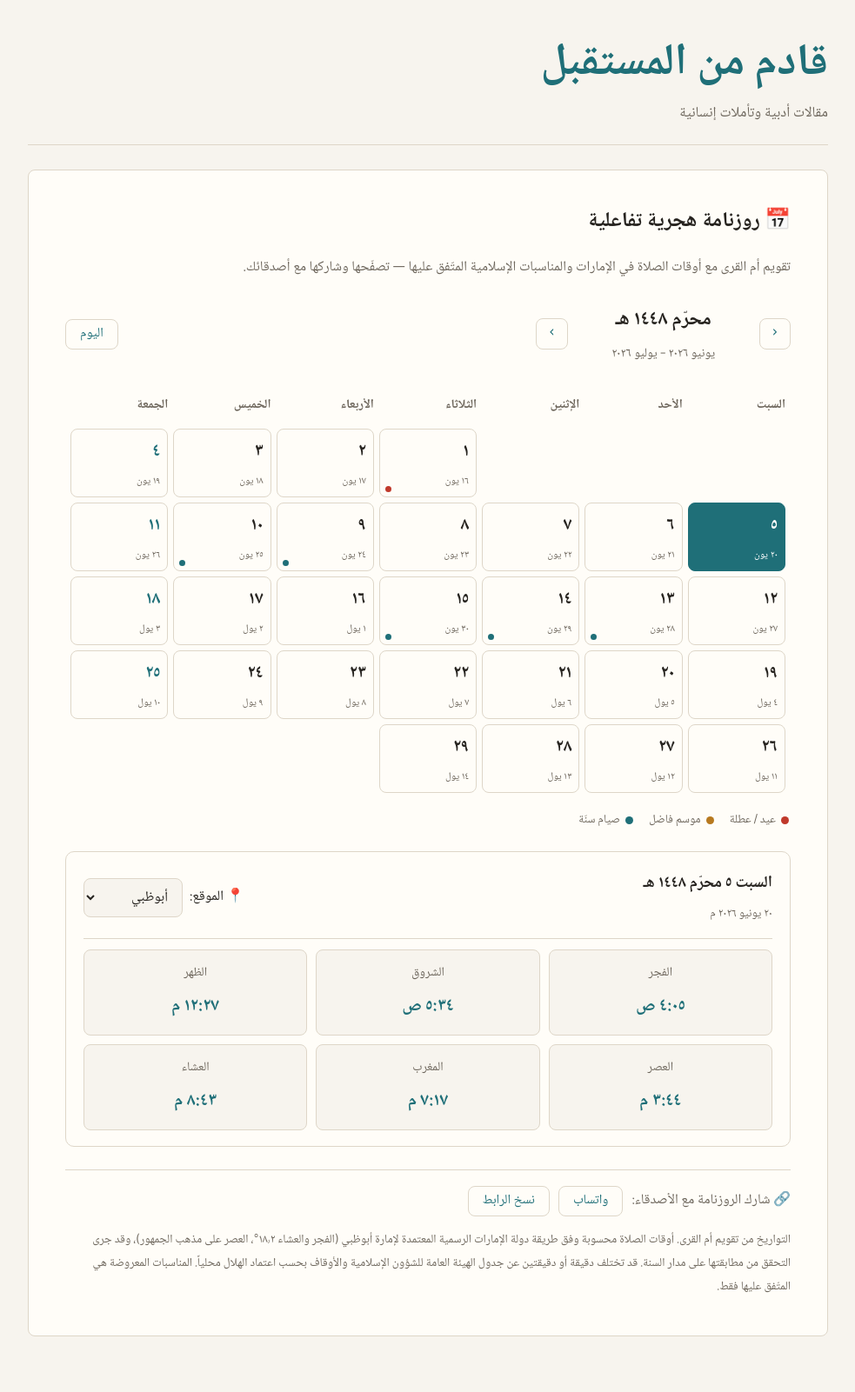
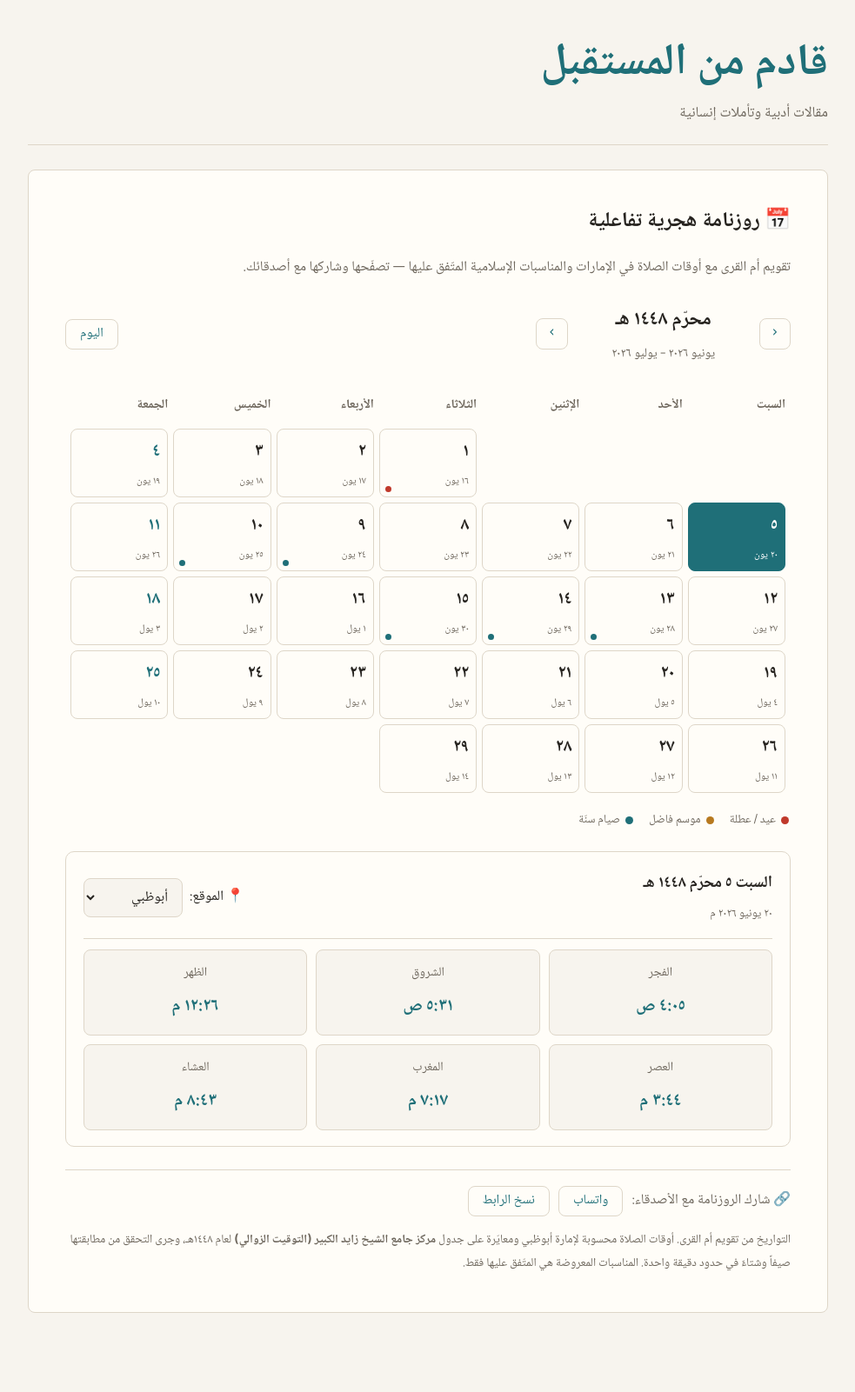
Before and after one commit to advocatez-svg/FROM-THE-FUTURE, a Jekyll site: the page built from taqweem.html, in a window 1280 px wide. Shown: the whole page at 87% size, without its empty margins (148-1131 px from the left). Built offline with Jekyll 4.4.1, drawn with Linux system fonts in a browser that asks for light colours; after the commit the page ends 1574 px from its top, so only the background shows below that.

Commit message:
معايرة أوقات الصلاة على جدول مركز جامع الشيخ زايد (أبوظبي)
- التحقق من كتاب التقويم الهجري الرسمي ١٤٤٨هـ (التوقيت الزوالي لأبوظبي)
- معايرة: الشروق -٣، الظهر +٢، المغرب +٣ → تطابق ضمن دقيقة واحدة صيفاً وشتاءً
- تحديث تنويه المصدر للإشارة إلى مركز جامع الشيخ زايد الكبير

Co-Authored-By: Claude Opus 4.8 (1M context) <noreply@anthropic.com>
Claude-Session: https://claude.ai/code/session_01Kr6QZJNzfFHRPWzbWsjZYk

```diff
--- a/taqweem.html
+++ b/taqweem.html
@@ -71,7 +71,7 @@ permalink: /taqweem/
     <span id="calCopied" class="cal-copied" hidden>تم النسخ ✓</span>
   </div>
 
-  <p class="cal-note">التواريخ من تقويم أم القرى. أوقات الصلاة محسوبة وفق طريقة دولة الإمارات الرسمية المعتمدة لإمارة أبوظبي (الفجر والعشاء ١٨٫٢°، العصر على مذهب الجمهور)، وقد جرى التحقق من مطابقتها على مدار السنة. قد تختلف دقيقة أو دقيقتين عن جدول الهيئة العامة للشؤون الإسلامية والأوقاف بحسب اعتماد الهلال محلياً. المناسبات المعروضة هي المتّفق عليها فقط.</p>
+  <p class="cal-note">التواريخ من تقويم أم القرى. أوقات الصلاة محسوبة لإمارة أبوظبي ومعايَرة على جدول <strong>مركز جامع الشيخ زايد الكبير (التوقيت الزوالي)</strong> لعام ١٤٤٨هـ، وجرى التحقق من مطابقتها صيفاً وشتاءً في حدود دقيقة واحدة. المناسبات المعروضة هي المتّفق عليها فقط.</p>
 </section>
 
 <script>
@@ -159,7 +159,8 @@ permalink: /taqweem/
     var adj = tz - lng/15, o = {};
     for (var k in t) o[k] = w24(t[k]*24 + adj);
     o.maghrib = o.sunset;
-    o.dhuhr += 3/60; o.maghrib += 3/60; // طريقة الإمارات الرسمية (لا إضافة للعصر)
+    // معايرة على جدول مركز جامع الشيخ زايد الكبير (التوقيت الزوالي لأبوظبي) — تطابق ±دقيقة
+    o.sunrise -= 3/60; o.dhuhr += 2/60; o.maghrib += 3/60;
     return o;
   }
   function fmtTime(h){ if(h==null||isNaN(h)) return "—";
```
